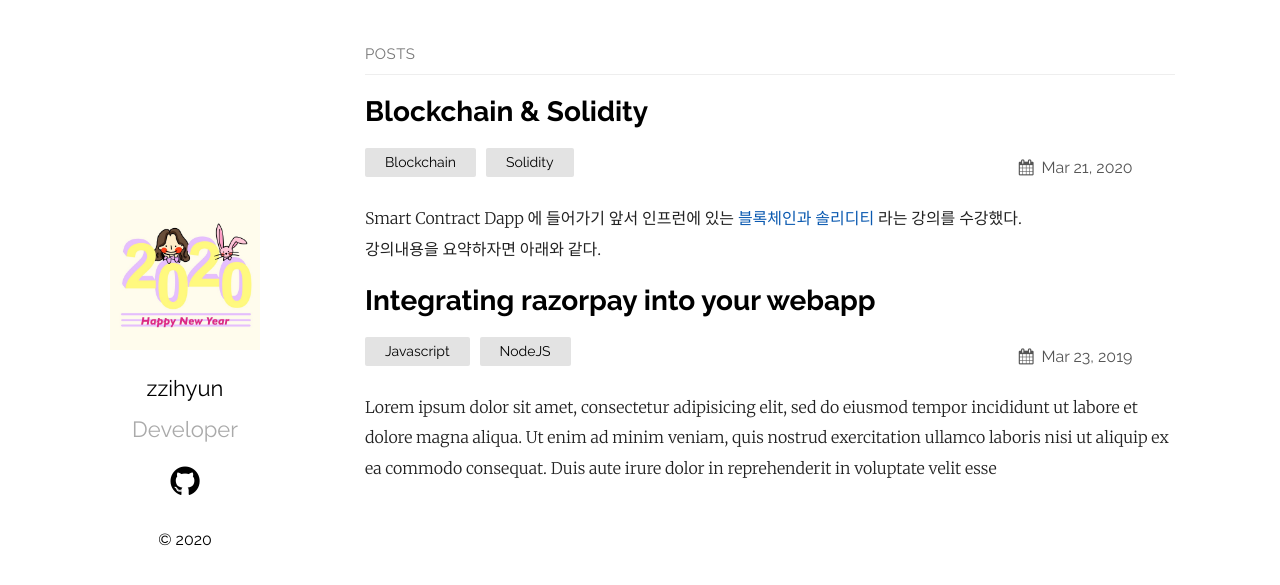
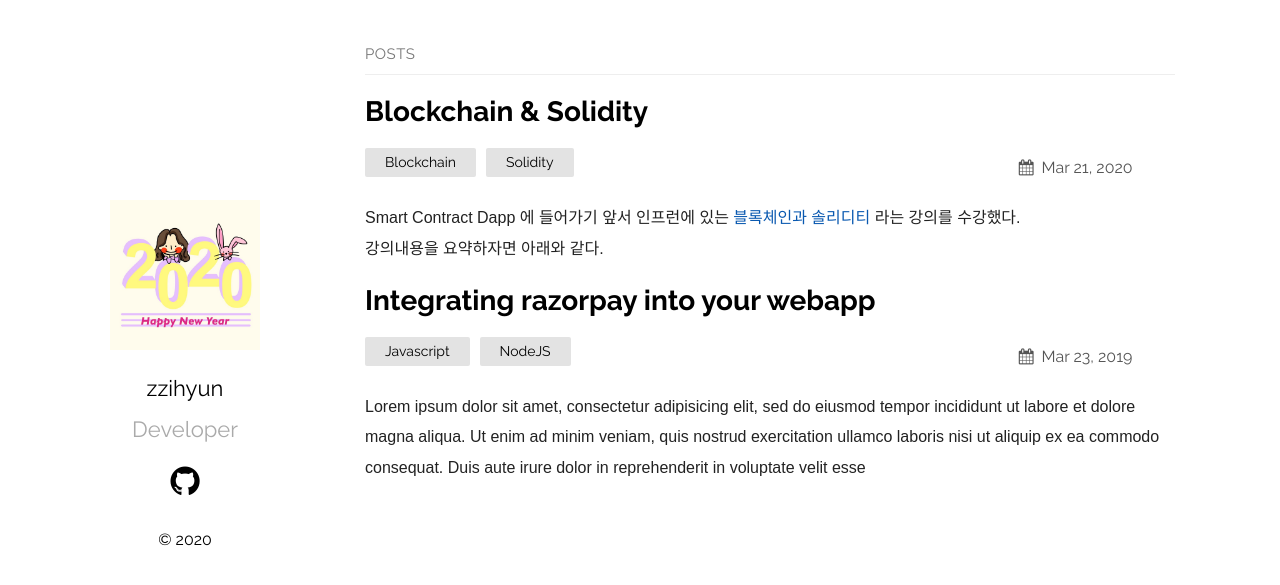
Before and after one commit to jhhhj1002/jhhhj1002.github.io, a Jekyll site: the page built from index.md, in a window 1280 px wide. Shown: the top 585 px of the page. Built offline with Jekyll 4.4.1, drawn with Linux system fonts in a browser that asks for light colours.

Commit message:
Update plain.scss

```diff
--- a/_sass/plain.scss
+++ b/_sass/plain.scss
@@ -217,7 +217,7 @@ main {
   padding-left: 30px;
 }
 .post {
-  font-family: "Merriweather", sans-serif;
+  font-family: 맑은고딕, Malgun Gothic, dotum, gulim, sans-serif;
   font-weight: 300;
   color: #222;
   line-height: 1.9em;
```
